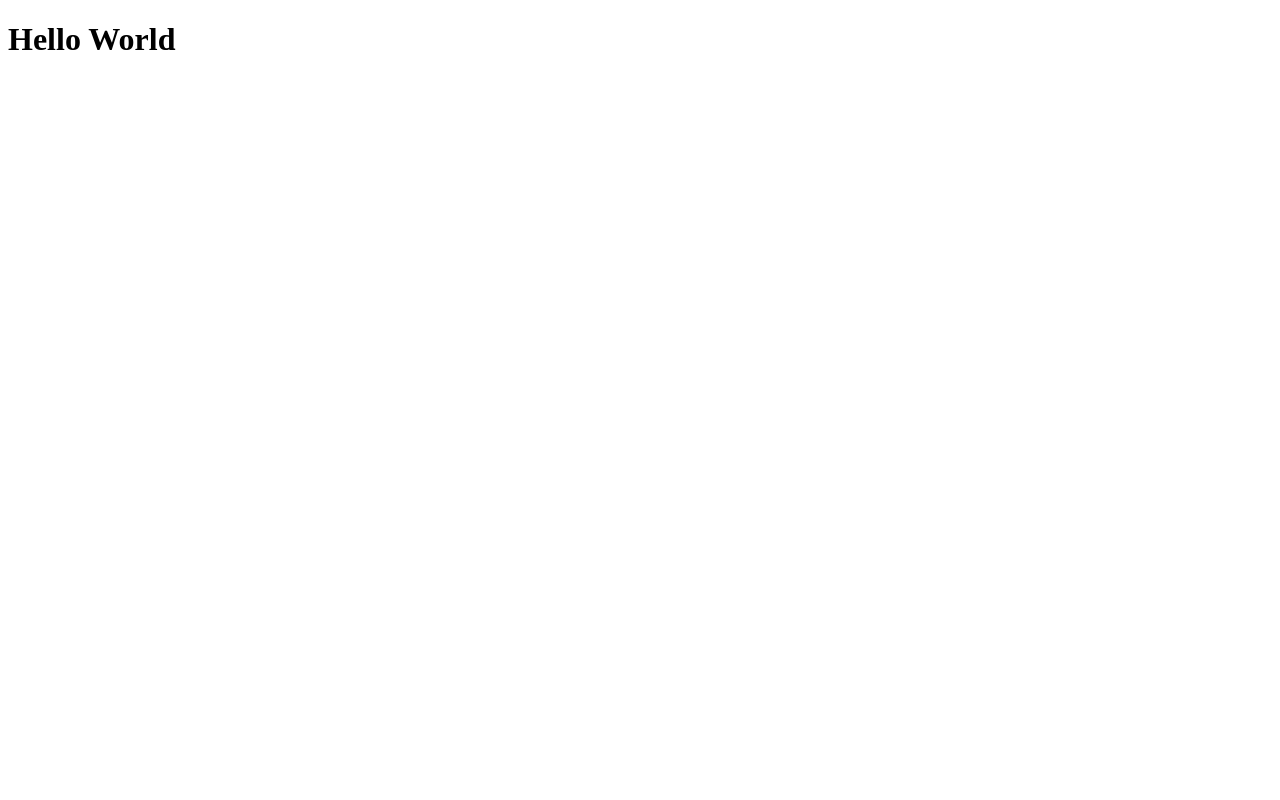
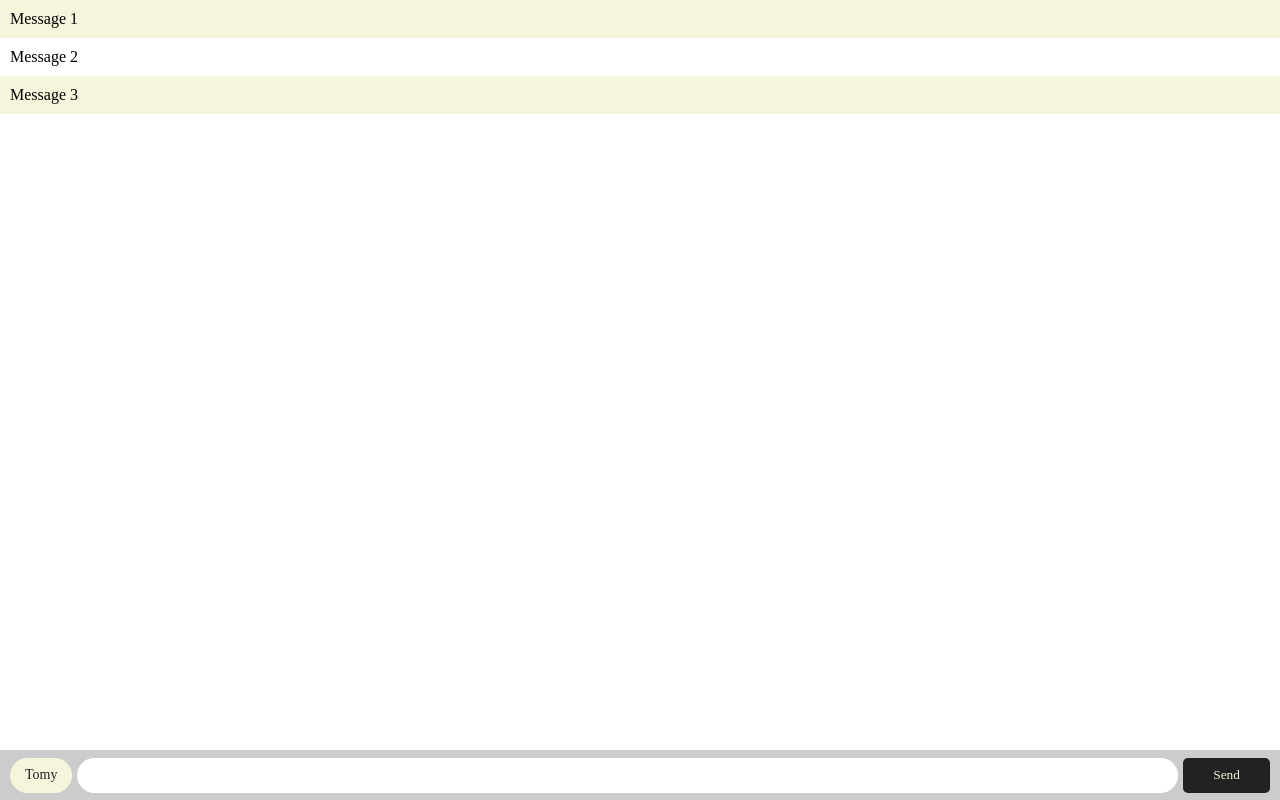
Before and after one commit to vasyl1312/chat_express_socket_lets_try_js, a website: page index.html in a window 1280 px wide. Drawn offline with Linux system fonts and the light colour scheme; files that its build step writes are made by us from their sources; a web font is replaced by a local one.

Commit message:
in html add buttom,input & add css style for this

```diff
--- a/assets/main.css
+++ b/assets/main.css
@@ -0,0 +1,66 @@
+* {
+  margin: 0;
+  padding: 0;
+  box-sizing: border-box;
+  font-family: 'Playfair Display', serif;
+}
+.form {
+  position: fixed;
+  left: 0;
+  right: 0;
+  bottom: 0;
+  background: rgb(0, 0, 0, 0.2);
+  padding: 10px;
+  display: flex;
+  height: 50px;
+  align-items: center;
+  backdrop-filter: blur(10px);
+}
+.name {
+  height: 35px;
+  background: beige;
+  padding: 15px;
+  border-radius: 30px;
+  display: flex;
+  justify-content: center;
+  align-items: center;
+  color: #222;
+  font-size: 14px;
+  font-weight: 300;
+}
+.input {
+  height: 35px;
+  border-radius: 30px;
+  border: none;
+  margin: 5px;
+  padding: 0 25px;
+  display: flex;
+  width: 100%;
+  outline: none;
+}
+.btn {
+  background: #222;
+  border: none;
+  width: 100px;
+  height: 35px;
+  display: flex;
+  justify-content: center;
+  align-items: center;
+  outline: none;
+  color: beige;
+  border-radius: 5px;
+}
+.message {
+  list-style: none;
+  margin: 0;
+  padding: 0;
+}
+.message > li {
+  padding: 10px;
+}
+.message > li > span {
+  font: weight 500;
+}
+.message > li:nth-child(odd) {
+  background-color: beige;
+}
--- a/index.html
+++ b/index.html
@@ -4,9 +4,29 @@
     <meta charset="UTF-8" />
     <meta http-equiv="X-UA-Compatible" content="IE=edge" />
     <meta name="viewport" content="width=device-width, initial-scale=1.0" />
-    <title>Document</title>
+    <title>Chat | Socket.io</title>
+    <link rel="stylesheet" href="./main.css" />
+    <link rel="preconnect" href="https://fonts.googleapis.com" />
+    <link rel="preconnect" href="https://fonts.gstatic.com" crossorigin />
+    <link
+      href="https://fonts.googleapis.com/css2?family=Playfair+Display:ital,wght@1,400;1,500;1,600&display=swap"
+      rel="stylesheet"
+    />
   </head>
   <body>
-    <h1>Hello World</h1>
+    <header>
+      <ul class="message">
+        <li>Message 1</li>
+        <li>Message 2</li>
+        <li>Message 3</li>
+      </ul>
+
+      <form class="form">
+        <div class="name">Tomy</div>
+        <input type="text" class="input" autocomplete="off" />
+        <button class="btn">Send</button>
+      </form>
+    </header>
+    <script src="./main.js"></script>
   </body>
 </html>
--- a/index.js
+++ b/index.js
@@ -9,6 +9,8 @@ app.get('/', (req, res) => {
   res.sendFile(__dirname + '/index.html')
 })
 
+app.use(express.static(__dirname + '/assets'))
+
 http.listen(PORT, () => {
   console.log(`Server has started on ${PORT}`)
 })
```
